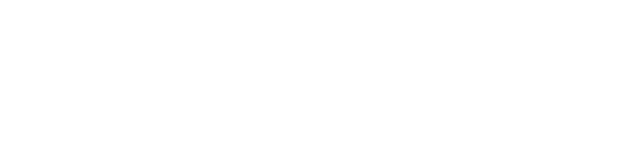
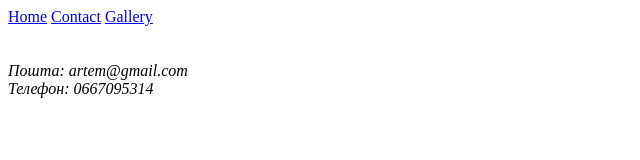
Before and after one commit to ArtemKojkoff/ArtemHW02-10-2025, a plain HTML site: page pages/contact.html in a window 1280 px wide. Shown: the whole page, without its empty margins (0-640 px from the left). Drawn offline with Linux system fonts and the light colour scheme.

Commit message:
Add links

```diff
--- a/pages/contact.html
+++ b/pages/contact.html
@@ -6,6 +6,19 @@
     <title>Document</title>
 </head>
 <body>
-
+    <header>
+        <nav>
+            <a href="../index.html">Home</a>
+            <a href="../pages/contact.html">Contact</a>
+            <a href="./gallery.html">Gallery</a>
+        </nav>
+    </header>
+    <br>
+    <br>
+    <address>
+        Пошта: artem@gmail.com
+        <br>
+        Телефон: 0667095314
+    </address>
 </body>
 </html>
```
Also changed, not shown: index.html (+3 -5 lines), pages/gallery.html (+10 -1 lines).
